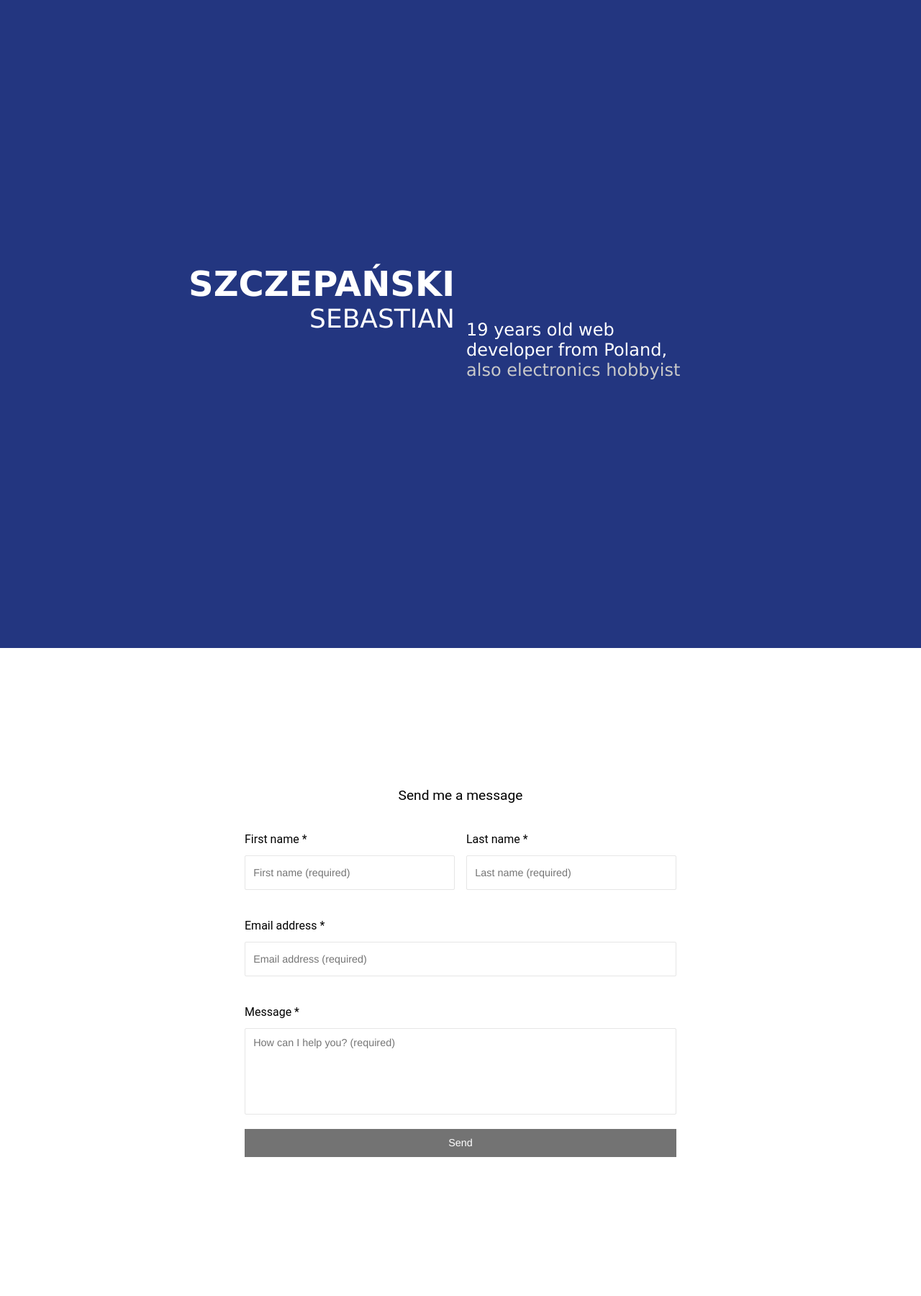
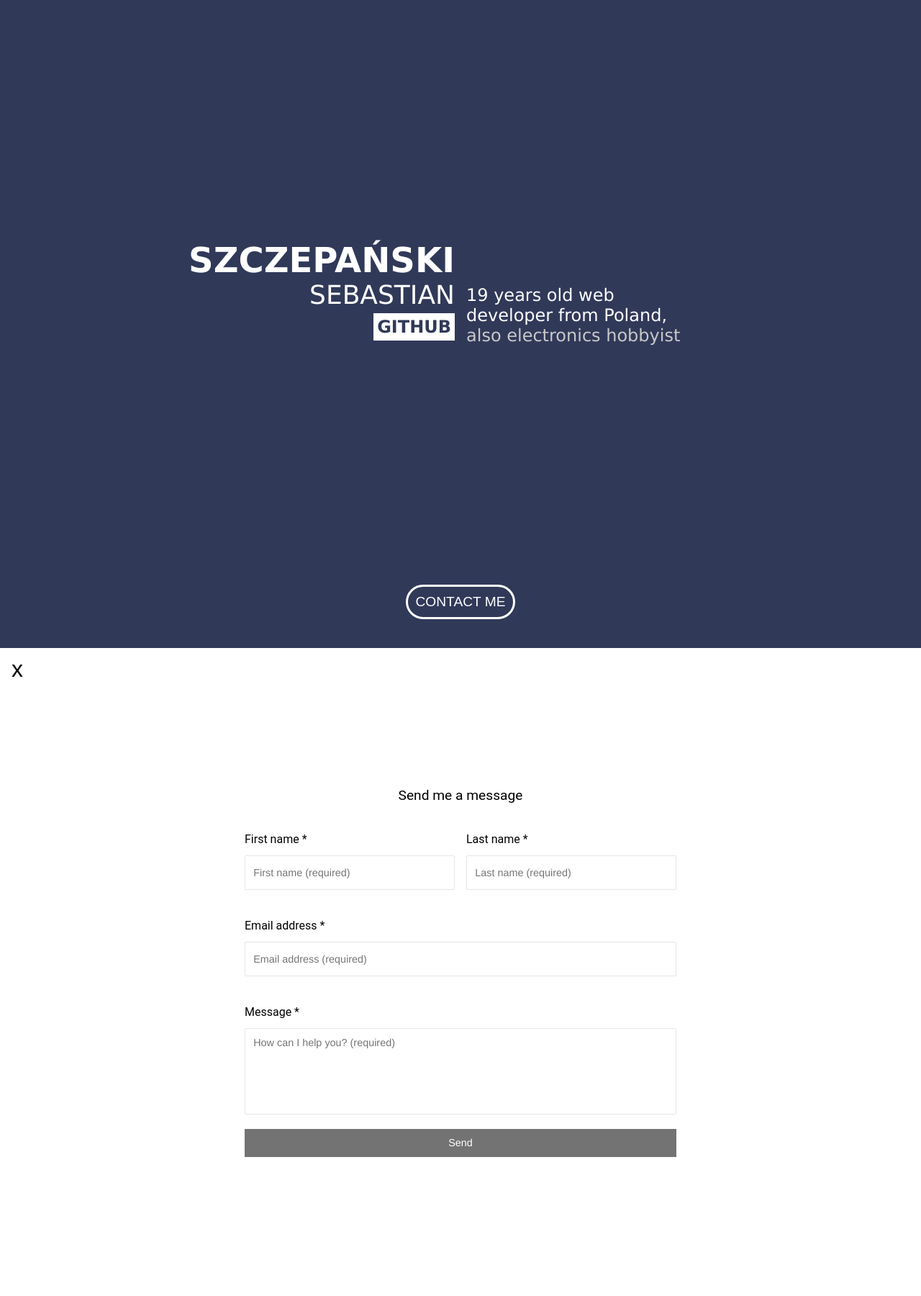
Before and after one commit to sszczep/sszczep.github.io, a Jekyll site: the page built from index.md, in a window 1280 px wide. Shown: the whole page at 72% size. Built offline with Jekyll 4.4.1, drawn with Linux system fonts in a browser that asks for light colours.

Commit message:
Change style of website, create modal with contact form

```diff
--- a/_includes/contact-me.html
+++ b/_includes/contact-me.html
@@ -1,4 +1,6 @@
 <section id="contact-me">
+    <button type="button" id='contact-me__close'>x</button>
+    <div id="contact-me__wrapper">
         <form id="contact-me__form">
             <span id="form__title">Send me a message</span>
 
@@ -26,4 +28,5 @@
                 Thanks for contacting me, I will respond as soon as possible!
             </p>
         </div>
+    </div>
 </section>
--- a/_includes/hero.html
+++ b/_includes/hero.html
@@ -1,6 +1,4 @@
 <main id="hero">
-    <div id="hero__background"></div>
-
     <div id="hero__content">
         <div id="hero__name">
             <span id="hero__lastname">
@@ -9,6 +7,7 @@
             <span id="hero__firstname">
                 Sebastian
             </span>
+            <a href="https://www.github.com/sszczep" id="hero__github">GitHub</a>
         </div>
 
         <div id="hero__description">
@@ -21,5 +20,9 @@
                 also electronics hobbyist
             </span>
         </div>
+
+        <div id="hero__actions">
+            <button type="button" class="hero__button hero__button--outline" id="hero__contact-me">Contact me</button>
+        </div>
     </div>
 </main>
--- a/_sass/_contact-me.scss
+++ b/_sass/_contact-me.scss
@@ -1,13 +1,48 @@
 @import "variables";
 
 #contact-me {
+    position: absolute;
+    top: 0;
+    left: 0;
+
+    width: 100%;
+    height: 100vh;
+
+    background-color: #fff;
+
+    overflow: auto;
+
+    transform: translateY(100%);
+    transition: transform 1s ease-in-out;
+
+    &.shown {
+        transform: translateY(0);
+    }
+}
+
+#contact-me__close {
+    position: absolute;
+    top: 10px;
+    left: 10px;
+
+    outline: 0;
+    border: 0;
+    appearance: none;
+
+    font-size: 2rem;
+
+    background-color: transparent;
+
+    cursor: pointer;
+}
+
+#contact-me__wrapper {
     display: flex;
+    justify-content: center;
     align-items: center;
-    justify-content: center;
+
     width: 100%;
     min-height: 100vh;
-
-    background-color: #fff;
 }
 
 #contact-me__form {
--- a/_sass/_hero.scss
+++ b/_sass/_hero.scss
@@ -4,34 +4,34 @@
     position: relative;
     width: 100%;
     height: 100vh;
-}
 
-#hero__background {
-    position: absolute;
-    width: inherit;
-    height: inherit;
-    left: 0;
-    top: 0;
+    background-size: 100vh 200vh;
+    background-image: linear-gradient(to bottom, $hero-background-color 50%, $background-color 50%);
 
-    background-color: $hero-background-color;
+    overflow: auto;
 
-    animation: BackgroundAnimation 1s ease-in-out;
+    animation: BackgroundAnimation 1s ease-in-out forwards reverse;
     @keyframes BackgroundAnimation {
-        0% { height: 0vh }
-        100% { height: inherit }
+        0% { background-position: initial }
+        100% { background-position: 0 -100vh }
     }
 }
 
 #hero__content {
-    position: absolute;
-    display: flex;
-    justify-content: center;
+    display: grid;
+    grid-template:
+        "." 1fr
+        "name" auto
+        "description" auto
+        "actions" 1fr
+        / 1fr;
+    grid-row-gap: 1rem;
+    align-items: center;
     align-content: center;
-    flex-flow: column;
     width: inherit;
-    height: inherit;
+    min-height: 100%;
 
-    padding: 1rem;
+    padding: 10px;
     box-sizing: border-box;
 
     color: #fff;
@@ -41,6 +41,7 @@
 
 #hero__name {
     text-transform: uppercase;
+    grid-area: name;
 }
 
 #hero__lastname {
@@ -56,6 +57,24 @@
     font-size: 1.5em;
 }
 
+#hero__github {
+    display: inline-block;
+    margin-top: 5px;
+
+    padding: 5px;
+
+    font-weight: bold;
+    text-decoration: none;
+    text-transform: uppercase;
+    color: #313959;
+
+    background-color: #fff;
+}
+
+#hero__description {
+    grid-area: description;
+}
+
 #hero__description--main {
     display: block;
 }
@@ -66,35 +85,60 @@
     color: #C9C9C9;
 }
 
+#hero__actions {
+    grid-area: actions;
+    display: grid;
+    justify-items: center;
+}
+
+.hero__button {
+    position: relative;
+    padding: 10px;
+
+    color: #fff;
+    font-size: 1.2rem;
+    text-transform: uppercase;
+
+    appearance: none;
+    outline: 0;
+    border: 0;
+
+    cursor: pointer;
+
+    background-color: transparent;
+
+    &--outline {
+        border: 3px solid #fff;
+        border-radius: 30px;
+
+        transition: border-radius .3s ease-in-out;
+
+        &:hover {
+            border-radius: 10px;
+        }
+    }
+}
+
 @media (min-width: 768px) {
     #hero__content {
-        align-items: center;
-        flex-flow: row;
-
-        padding: 0;
+        grid-template:
+            "name description" 1fr
+            "actions actions" auto
+            / 1fr 1fr;
     }
 
     #hero__name {
-        flex: 1;
         padding: .5rem;
 
         text-align: right;
-
-        animation: NameSlideInAnimation 1s ease-in-out;
-        @keyframes NameSlideInAnimation {
-            0% { margin-bottom: 8vh }
-            100% { margin-bottom: 0 }
-        }
     }
 
     #hero__description {
-        flex: 1;
         padding: .5rem;
+        transform: translateY(35px);
+    }
 
-        animation: DetailsSlideInAnimation 1s ease-in-out;
-        @keyframes DetailsSlideInAnimation {
-            0% { margin-top: 8vh }
-            100% { margin-top: 0 }
-        }
+    #hero__actions {
+        margin-bottom: 30px;
     }
 }
--- a/_sass/_variables.scss
+++ b/_sass/_variables.scss
@@ -1,4 +1,4 @@
 $navbar-height: 60px;
 
 $background-color: #212121;
-$hero-background-color: #233680;
+$hero-background-color: #313959;
--- a/assets/css/main.scss
+++ b/assets/css/main.scss
@@ -11,6 +11,12 @@ html, body {
 }
 
 html {
+    position: relative;
+    width: 100vw;
+    height: 100vh;
+
+    overflow: hidden;
+
     font-family: Roboto, sans-serif;
     font-size: 12px;
 
--- a/assets/js/contact-form.js
+++ b/assets/js/contact-form.js
@@ -1,8 +1,19 @@
 (() => {
+    const showModal = document.getElementById('hero__contact-me');
+    const closeModal = document.getElementById('contact-me__close');
+    const main = document.getElementById('contact-me');
     const form = document.getElementById('contact-me__form');
     const formSubmit = document.getElementById('form__submit');
     const formError = document.getElementById('form__error');
     const success = document.getElementById('contact-me__success');
+
+    showModal.addEventListener('click', () => {
+        main.classList.add('shown');
+    });
+
+    closeModal.addEventListener('click', () => {
+        main.classList.remove('shown');
+    });
 
     // Listen on form submit
     form.addEventListener('submit', event => {
```
Lines whose indentation alone changed are shown as unchanged.
